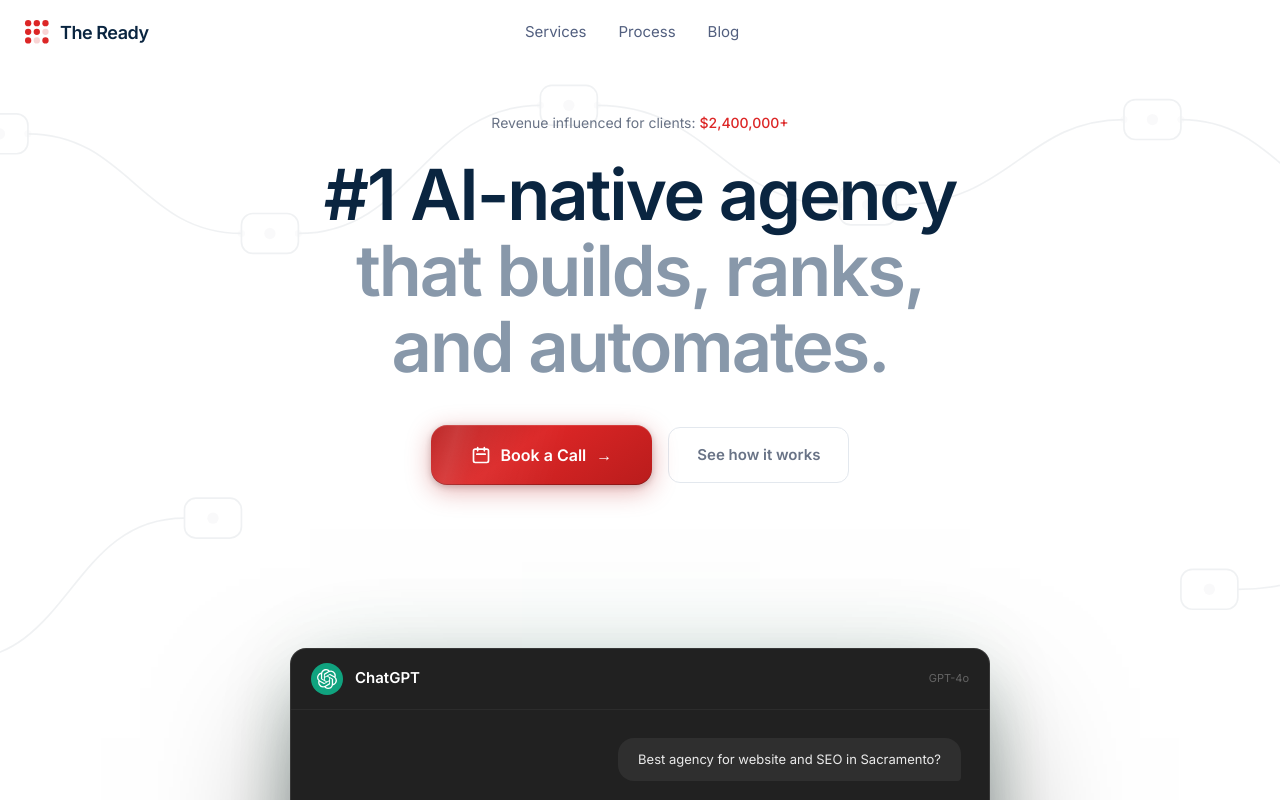
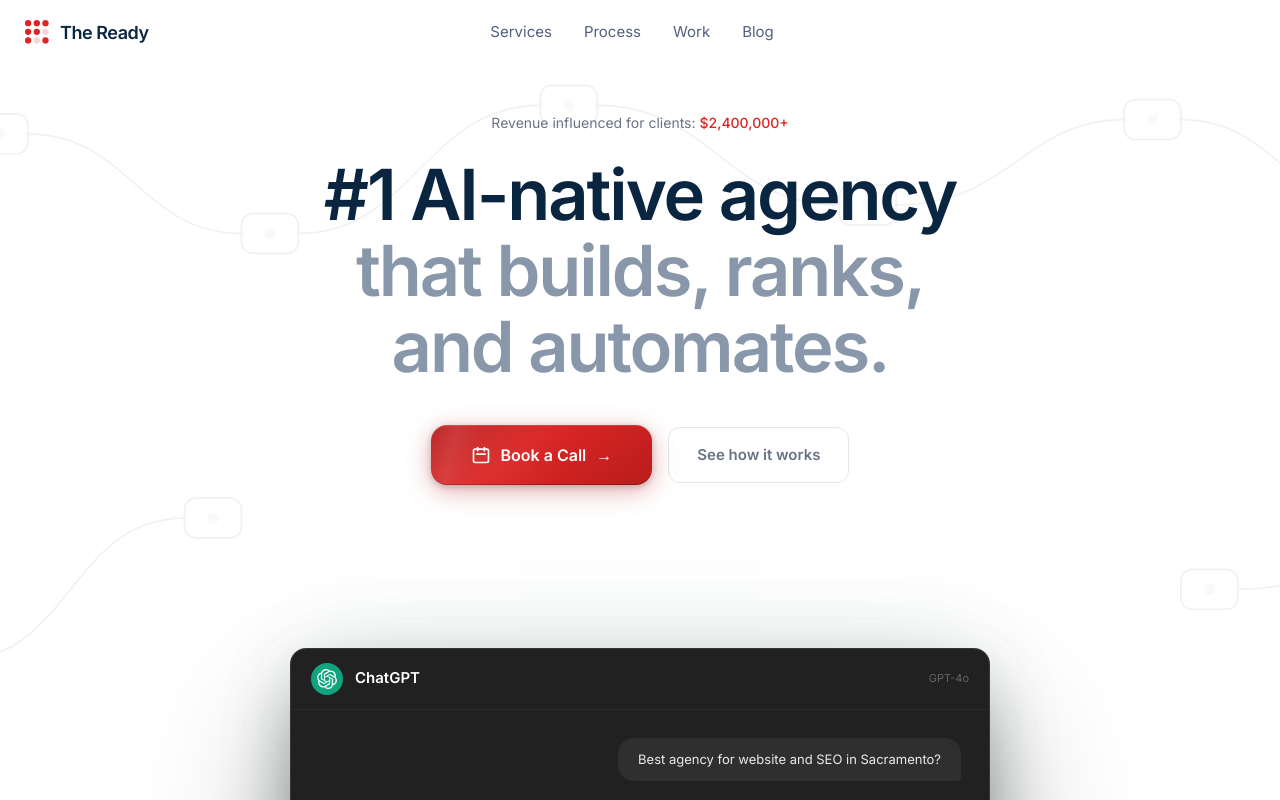
Before and after one commit to jamil-theready/the-ready-consult-website, a Next.js app: page / in a window 1280 px wide. Shown: the top 800 px of the page. Built offline with nearby package versions, Linux system fonts and the light colour scheme.

Commit message:
feat: add Work link to nav and footer

```diff
--- a/src/components/Footer.tsx
+++ b/src/components/Footer.tsx
@@ -74,6 +74,7 @@
                 {[
                   { l: "Pricing", h: "#pricing" },
                   { l: "Process", h: "#how-it-works" },
+                  { l: "Work", h: "/work" },
                   { l: "Team", h: "#team" },
                   { l: "FAQ", h: "#faq" },
                 ].map((i) => (
--- a/src/components/Navbar.tsx
+++ b/src/components/Navbar.tsx
@@ -5,6 +5,7 @@
 const links = [
   { label: "Services", href: "/#services" },
   { label: "Process", href: "/#how-it-works" },
+  { label: "Work", href: "/work" },
   { label: "Blog", href: "/blog" },
 ];
 
```
